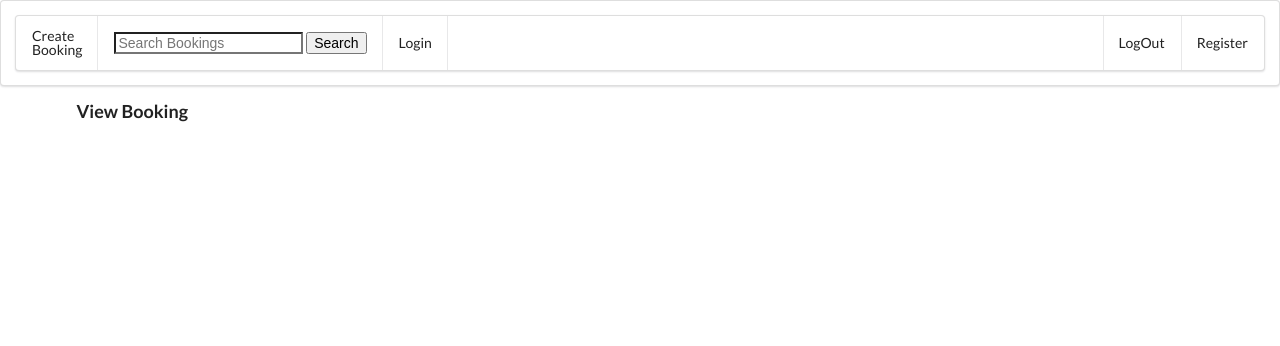
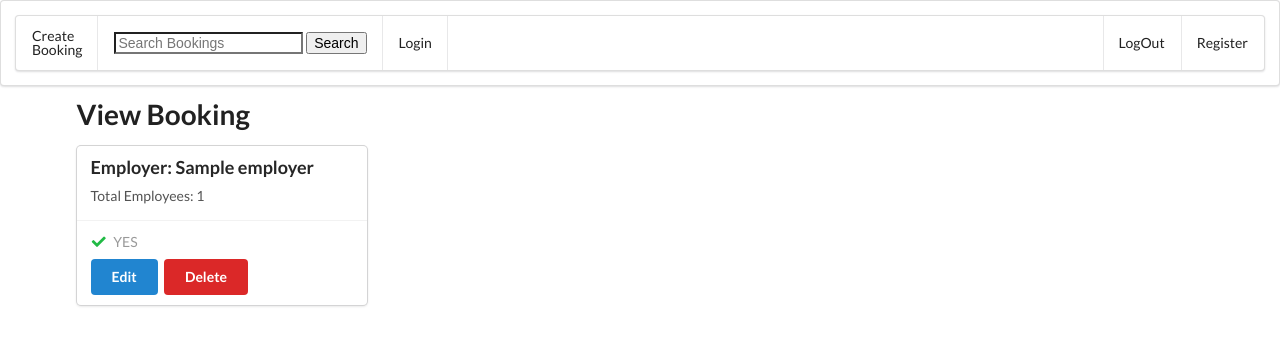
Before and after one commit to DelroyGayle/manx-airlines-booking-system-pp4-version2, a Django app: page /booking/1/ in a window 1280 px wide. Shown: the top 346 px of the page. Run offline with Django 3.2, Linux system fonts and the light colour scheme; tables that the repository leaves empty hold one stand-in row (values such as "Sample post"); some libraries are stand-ins or nearby versions.

Commit message:
Add View Booking Functionality. Tested Successfully

```diff
--- a/booking/views.py
+++ b/booking/views.py
@@ -1,4 +1,4 @@
-from django.shortcuts import render
+from django.shortcuts import render, get_object_or_404
 from django.http import HttpResponseRedirect
 from django.urls import reverse
 from .forms import BookingForm
@@ -28,16 +28,18 @@ def create_booking(request):
         new_employer.company_name = company_name
         new_employer.number_of_employees = number_of_employees
         # 'employer_test_flag' -  convert "on" value to either True or False.']
-        new_employer.employer_test_flag = True if employer_test_flag == "on" else False
+        new_employer.employer_test_flag = True if employer_test_flag == 'on' else False
         new_employer.save()
 
-        return HttpResponseRedirect(reverse("view-booking", kwargs={'id': new_employer.pk}))
+        return HttpResponseRedirect(reverse('view-booking', kwargs={'id': new_employer.pk}))
 
     return render(request, 'booking/create-booking.html', context)
 
 
 def view_booking(request, id):
-    return render(request, 'booking/view-booking.html', {})
+    booking = get_object_or_404(Employer, pk=id)
+    context = {'booking': booking}
+    return render(request, 'booking/view-booking.html', context)
 
 
 
--- a/templates/booking/search-bookings.html
+++ b/templates/booking/search-bookings.html
@@ -53,7 +53,7 @@ Search Bookings
                         </td>
 
                         <td>
-                            <a href={% url 'view-booking' element.pk %} class="ui button">
+                            <a href={% url 'booking' element.pk %} class="ui button">
                                 <i class="eye icon"></i> View
                             </a>
                         </td>
--- a/templates/booking/view-booking.html
+++ b/templates/booking/view-booking.html
@@ -7,5 +7,31 @@
 
 
 {% block content %}
-    <h3>View Booking</h3>
+    <h1 class="ui header">View Booking</h1>
+
+    <div class="ui card">
+        <div class="content">
+          <div class="header">Employer: {{booking.company_name}}</div>
+          <div class="description">
+            <p>Total Employees: {{booking.number_of_employees}}</p>
+          </div>
+        </div>
+        <div class="extra content">
+
+            {% if booking.employer_test_flag %}
+                <p>
+                    <i class="check icon green"></i>
+                    YES
+                </p>
+
+            {% else %}
+                <p>
+                    <i class="window close icon red"></i>
+                    NO
+                </p>
+            {% endif %}
+         <a href="" class="ui button primary">Edit</a>
+         <a href="" class="ui button red">Delete</a>
+    </div>
+
 {% endblock %}
```
